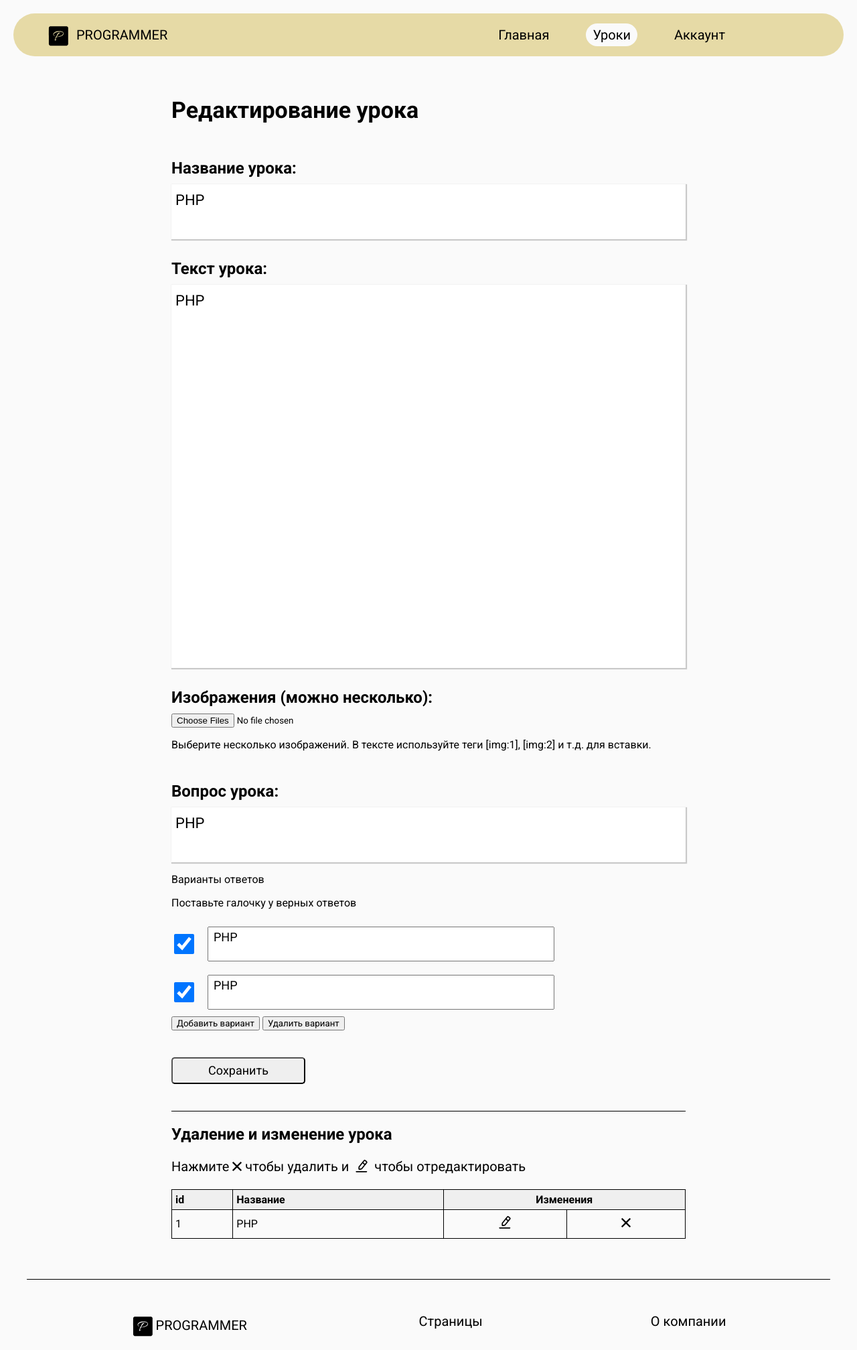
After one commit to GodgonShlem/kursovaia, a Flask app: page /lessonedit/1 in a window 1280 px wide. The commit adds this page. Shown: the top 2015 px of the page at 67% size. Run offline with Flask 3, Linux system fonts and the light colour scheme.

Commit message:
Изменения урока
Страница для будущего изменения урока, и скрипт для показа вставляемых фото

```diff
--- a/app.py
+++ b/app.py
@@ -118,6 +118,16 @@ def deletelesson(lesson_id):
     else:
         return 'Урок не найден'
 
+@app.route('/lessonedit/<int:lesson_id>', methods=['GET','POST'])
+def lessonedit(lesson_id):
+    lesson = Lessons.query.get_or_404(lesson_id)
+    lessons = Lessons.query.all()
+    questions = Questions.query.filter_by(lesson_id=lesson_id).all()
+    for question in questions:
+        question.answer_load = json.loads(question.answers)
+        question.isCorrect_load = json.loads(question.isCorrect)
+    return render_template('lessonedit.html', active_page='lessons', lesson=lesson, question=questions, lessons=lessons)
+
 @app.route('/account', methods=['GET','POST'])
 def account():
     return render_template('account.html', active_page='account')
--- /dev/null
+++ b/static/scripts/editor.js
@@ -0,0 +1,20 @@
+function previewImages() {
+    const previewContainer = document.getElementById('image-preview');
+    previewContainer.innerHTML = '';
+    const files = document.getElementById('lesson-images').files;
+
+    for (let i = 0; i < files.length; i++) {
+        const file = files[i];
+        const reader = new FileReader();
+
+        reader.onload = function(event) {
+            const img = document.createElement('img');
+            img.src = event.target.result;
+            img.style.maxWidth = '100px';
+            img.style.margin = '5px';
+            previewContainer.appendChild(img);
+        }
+
+        reader.readAsDataURL(file);
+    }
+}
--- a/templates/lessoncreate.html
+++ b/templates/lessoncreate.html
@@ -56,7 +56,7 @@
                 <tr class="interactions-edit-table-str" id="interactions-edit-table-str{{lesson.id}}">
                     <td class="interactions-edit-table-str-id">{{ lesson.id }}</td>
                     <td class="interactions-edit-table-str-lesson">{{ lesson.title }}</td>
-                    <td class="interactions-edit-table-str-edit"><a href=""> <img src="../static/img/pencil-edit.svg" alt="" class="interactions-edit-pencil"></a></td>
+                    <td class="interactions-edit-table-str-edit"><a href="{{url_for('lessonedit', lesson_id=lesson.id)}}"> <img src="../static/img/pencil-edit.svg" alt="" class="interactions-edit-pencil"></a></td>
                     <td class="interactions-edit-table-str-btn"><button onclick="deleteLesson('{{lesson.id}}')"><img src="../static/img/x-symbol.svg" alt="" class="interactions-edit-xsymbol"></button></td>
                 </tr>
             {% endfor %}
--- /dev/null
+++ b/templates/lessonedit.html
@@ -0,0 +1,66 @@
+{% extends 'pattern.html' %}
+{% block main %}
+    <div class="interactions">
+        <form method="post" class="interactions-form" enctype="multipart/form-data">
+            <h1 class="interactions-form-title">Редактирование урока</h1>
+            <p class="interactions-form-message" id="interactions-message"></p>
+            <div class="interactions-form-group">
+                <label for="lesson-title" class="interactions-form-group-label">Название урока:</label>
+                <textarea name="lesson-title" class="interactions-form-group-input" required>{{ lesson.title }}</textarea>
+            </div>
+            <div class="interactions-form-group">
+                <label for="lesson-text" class="interactions-form-group-label">Текст урока:</label>
+                <textarea name="lesson-text" class="interactions-form-group-input" required>{{ lesson.text }}</textarea>
+            </div>
+            <div class="interactions-form-group">
+                <label for="lesson-images" class="interactions-form-group-label">Изображения (можно несколько):</label>
+                <input type="file" name="lesson-images" id="lesson-images" multiple accept="image/*" onchange="previewImages()">
+                <p class="interactions-form-group-description">Выберите несколько изображений.  В тексте используйте теги [img:1], [img:2] и т.д. для вставки.</p>
+                <div id="image-preview" class="image-preview-container"></div>
+            </div>
+            <div class="interactions-form-group">
+                <label for="lesson-questions" class="interactions-form-group-label">Вопрос урока:</label>
+                <textarea name="lesson-questions" class="interactions-form-group-input">{% for question in question %}{{ question.question }}{% endfor %}</textarea>
+                <div class="interactions-form-questions">
+                    <p class="interactions-form-questions-title">Варианты ответов</p>
+                    <p class="interactions-form-questions-title">Поставьте галочку у верных ответов</p>
+                    <div class="interactions-form-questions-options" id="answer-options">
+                        {% for question in question %}
+                            {% for answer in question.answer_load %}
+                            <div class="interactions-form-questions-elem">
+                                <input type="checkbox" name="is-correct" class="interactions-form-questions-elem-check" value="{{  loop.index|string }}" {% if loop.index|string in question.isCorrect_load %}checked{% endif %}>
+                                <textarea type="text" name="answer-text" class="interactions-form-questions-elem-input" value="{{ answer }}">{{ answer }}</textarea><br>
+                            </div>
+                            {% endfor %}
+                        {% endfor %}
+                    </div>
+                    <button type="button" id="add-answer" onclick="addAnswer()">Добавить вариант</button>
+                    <button type="button" onclick="removeAnswer()">Удалить вариант</button>
+                </div>
+            </div>
+            <div class="interactions-form-group-btns">
+                <button type="submit" class="interactions-form-group-btns-btn" id="editor-btn-submit">Сохранить</button>
+            </div>
+        </form>
+        <div class="interactions-edit">
+            <h2 class="interactions-delete-title">Удаление и изменение урока</h2>
+            <p class="interactions-delete-text">Нажмите <img src="../static/img/x-symbol.svg" alt="" class="interactions-edit-xsymbol"> чтобы удалить и <img src="../static/img/pencil-edit.svg" alt="" class="interactions-edit-pencil"> чтобы отредактировать</p>
+            <table class="interactions-edit-table">
+                    <tr class="interactions-edit-table-str">
+                        <td class="interactions-edit-table-str-title">id</td>
+                        <td class="interactions-edit-table-str-title">Название</td>
+                        <td class="interactions-edit-table-str-title" colspan="2">Изменения</td>
+                    </tr>
+                {% for lesson in lessons%}
+                    <tr class="interactions-edit-table-str" id="interactions-edit-table-str{{lesson.id}}">
+                        <td class="interactions-edit-table-str-id">{{ lesson.id }}</td>
+                        <td class="interactions-edit-table-str-lesson">{{ lesson.title }}</td>
+                        <td class="interactions-edit-table-str-edit"><a href="{{url_for('lessonedit', lesson_id=lesson.id)}}"> <img src="../static/img/pencil-edit.svg" alt="" class="interactions-edit-pencil"></a></td>
+                        <td class="interactions-edit-table-str-btn"><button onclick="deleteLesson('{{lesson.id}}')"><img src="../static/img/x-symbol.svg" alt="" class="interactions-edit-xsymbol"></button></td>
+                    </tr>
+                {% endfor %}
+            </table>
+        </div>
+    </div>
+    <script src="../static/scripts/editor.js"></script>
+{% endblock %}
```
Also changed, not shown: static/scripts/creator.js (+20 -0 lines), instance/siteBases.db.
